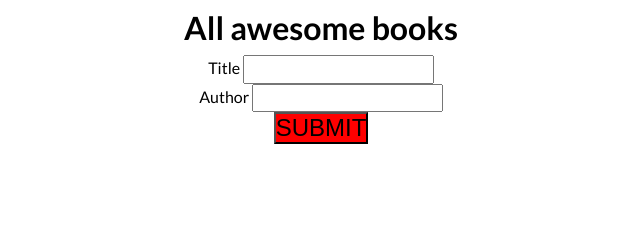
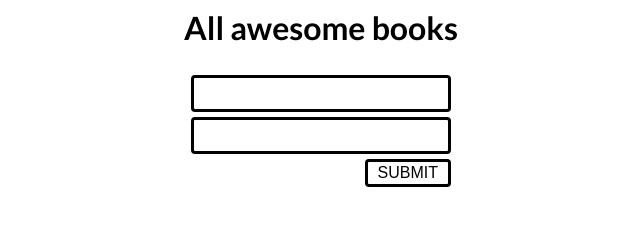
Before and after one commit to MoyasiGinko/Awesome-Books-App, a website with bundled scripts: page index.html in a window 1280 px wide. Shown: the whole page, without its empty margins (319-959 px from the left). Built offline with nearby package versions, Linux system fonts and the light colour scheme.

Commit message:
Update design

```diff
--- a/style.css
+++ b/style.css
@@ -10,10 +10,27 @@ body {
   font-family: 'Lato', sans-serif;
 }
 
+#main {
+  display: flex;
+  flex-direction: column;
+  align-items: center;
+  justify-content: flex-end;
+}
+
 #main form button[type=submit] {
-  background-color: red;
-  font-size: 1.5rem;
+  background-color: white;
+  font-size: 16px;
+  padding: 2px 10px 2px 10px;
+  display: flex;
+  flex-direction: column;
+  align-items: end;
+  justify-content: flex-end;
+  border-radius: 4px;
+  border: 3px solid black;
+  margin-left: auto;
+  cursor: pointer;
 }
+
 
 h1,
 #library-container,
@@ -25,6 +42,7 @@ h1,
   display: flex;
   flex-direction: column;
   width: 95%;
+  height: auto;
   margin: auto;
 }
 
@@ -55,5 +73,17 @@ h1 {
 }
 
 input {
-  padding: 0.3rem;
+  padding: 0.5rem;
+  border: 3px solid black;
+  margin-bottom: 5px;
+  width: 260px;
+  border-radius: 4px;
 }
+
+label {
+  display: none;
+}
+
+#form-container {
+  margin-top: 20px;
+}
```
